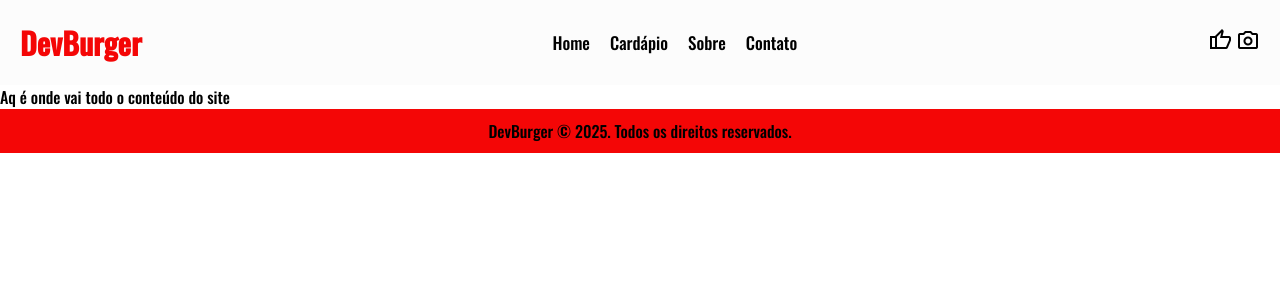
After one commit to pablo-lorenzo09/PROJECTO, a Flask app: template templates/layout.html in a window 1280 px wide. The commit adds this page. Shown: the top 300 px of the page. Run offline with Flask 3, Linux system fonts and the light colour scheme; the template is opened without the code that fills it, so the values that code supplies are empty.

Commit message:
comittada loca

```diff
--- /dev/null
+++ b/app.py
@@ -0,0 +1,13 @@
+from flask import Flask, render_template, request, redirect, session, flash
+import mysql
+import mysql.connector
+
+app = Flask (__name__)
+
+@app.route("/")
+@app.route("/home",methods=["GET"])
+def pag_principal():
+    return render_template("index.html")
+
+if __name__=="__main__":
+    app.run(host="0.0.0.0",port=8080,debug=True)
--- /dev/null
+++ b/templates/layout.html
@@ -0,0 +1,75 @@
+<!DOCTYPE html>
+<html lang="pt-br">
+  <head>
+    <meta charset="UTF-8" />
+    <meta name="viewport" content="width=device-width, initial-scale=1.0" />
+    <title>DevBurger - Flex & Grid 2025</title>
+
+    <link rel="preconnect" href="https://fonts.googleapis.com" />
+    <link rel="preconnect" href="https://fonts.gstatic.com" crossorigin />
+    <link
+      href="https://fonts.googleapis.com/css2?family=Roboto:wght@400;700&family=Oswald:wght@500&display=swap"
+      rel="stylesheet"
+    />
+    <link
+      rel="stylesheet"
+      href="https://fonts.googleapis.com/css2?family=Material+Symbols+Outlined:opsz,wght,FILL,GRAD@24,400,0,0"
+    />
+
+<!-- Incluir os links para CSS (pode ter mais arquivos ou arquivos com nomes diferentes) -->
+    <link rel="stylesheet" href="./static/reset.css" />
+    <link rel="stylesheet" href="./static/variables.css" />
+    <link rel="stylesheet" href="./static/main.css" />
+    <link rel="stylesheet" href="./static/media.css" />
+  </head>
+  <body>
+
+  <!-- Header e Navbar: Jolia-->
+    <header class="header">
+      <div class="header__container">
+        <a href="#" class="header__logo">DevBurger</a>
+
+        <nav class="header__nav">
+          <ul class="header__menu">
+            <li class="header__item">
+              <a href="#" class="header__link">Home</a>
+            </li>
+            <li class="header__item">
+              <a href="#menu" class="header__link">Cardápio</a>
+            </li>
+            <li class="header__item">
+              <a href="#" class="header__link">Sobre</a>
+            </li>
+            <li class="header__item">
+              <a href="#" class="header__link">Contato</a>
+            </li>
+          </ul>
+        </nav>
+
+        <div class="header__social">
+          <a href="#" class="header__icon"
+            ><span class="material-symbols-outlined">thumb_up</span></a
+          >
+          <a href="#" class="header__icon"
+            ><span class="material-symbols-outlined">photo_camera</span></a
+          >
+        </div>
+
+        <button class="header__toggle">
+          <span class="material-symbols-outlined">menu</span>
+        </button>
+      </div>
+    </header>
+<!-- Meio -->
+    {% block conteudo %}
+    Aq é onde vai todo o conteúdo do site
+    {% endblock %}
+
+<!-- Rodapé -->
+    <footer class="footer">
+      <p class="footer__text">
+        DevBurger © 2025. Todos os direitos reservados.
+      </p>
+    </footer>
+  </body>
+</html>
```
Also changed, not shown: templates/index.html (renamed from index.html, +1 -72 lines), static/main.css (renamed from src/styles/main.css), static/media.css (renamed from src/styles/media.css), static/reset.css (renamed from src/styles/reset.css), static/variables.css (renamed from src/styles/variables.css).
